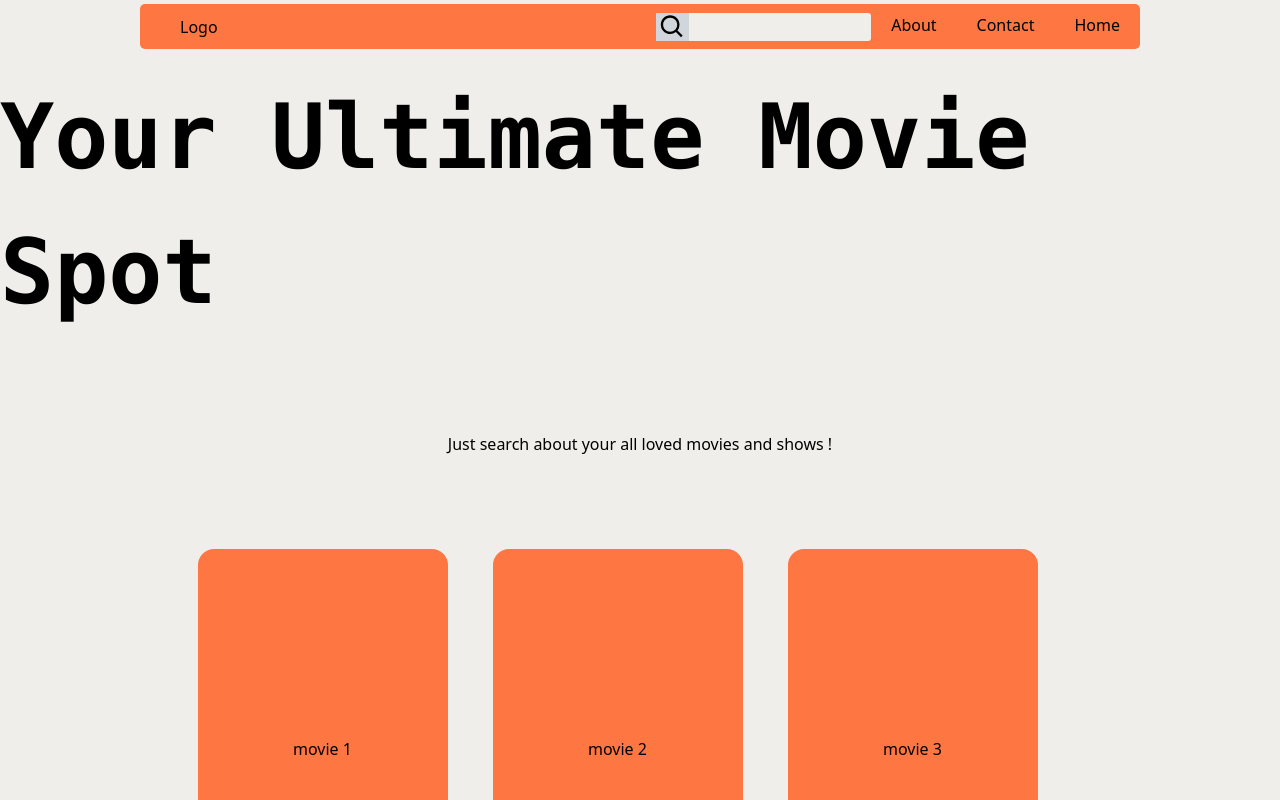
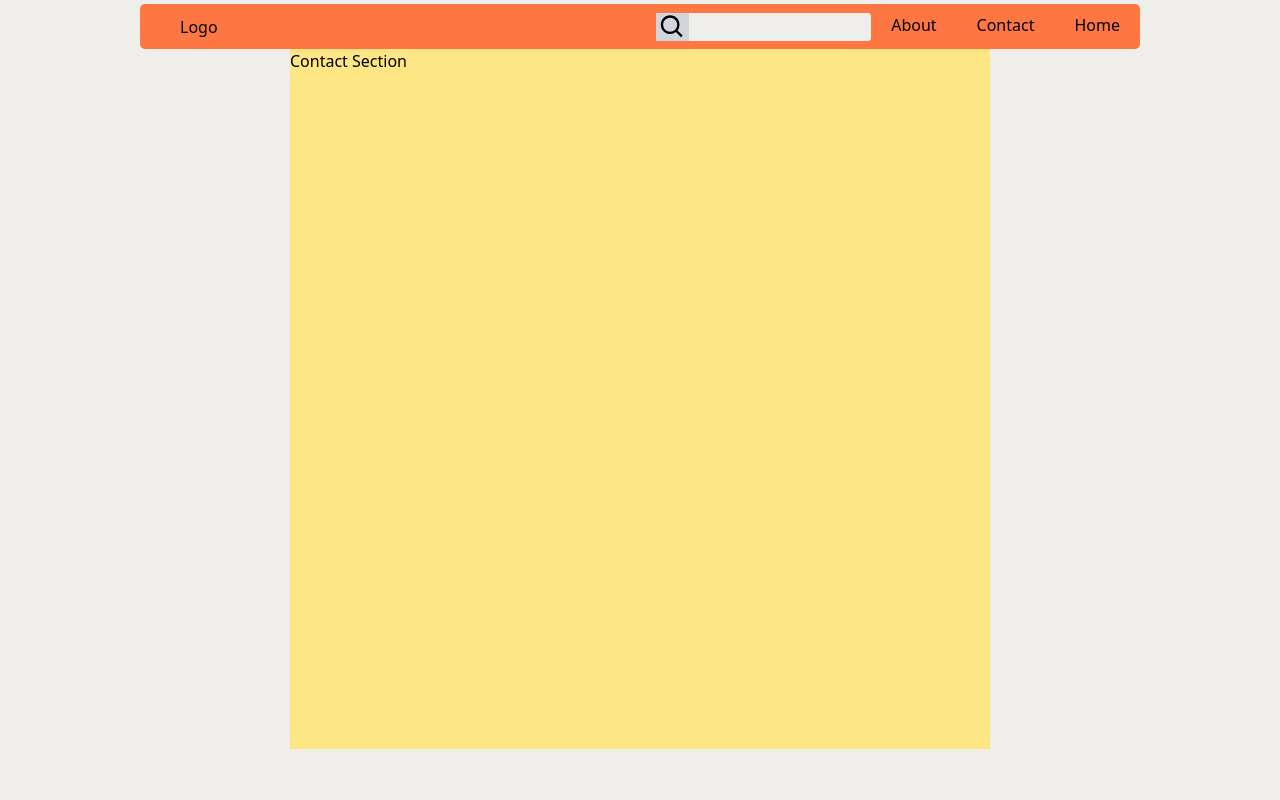
Before and after one commit to Debajyoti-3/Cinefinder, a React (Vite) app: page /Contact in a window 1280 px wide. Shown: the top 800 px of the page. Built offline with nearby package versions, Linux system fonts and the light colour scheme.

Commit message:
feat: setting up router

```diff
--- a/package.json
+++ b/package.json
@@ -13,6 +13,7 @@
     "@tailwindcss/vite": "^4.1.4",
     "react": "^19.0.0",
     "react-dom": "^19.0.0",
+    "react-markdown": "^10.1.0",
     "react-router": "^7.5.1",
     "react-router-dom": "^7.5.1",
     "tailwindcss": "^4.1.4"
--- /dev/null
+++ b/src/components/About/About.jsx
@@ -0,0 +1,23 @@
+import React from 'react'
+import { Link } from 'react-router'
+
+
+function About() {
+  return (
+    <div className='flex justify-center items-center'>
+      <div className='h-[500px] w-[700px] bg-green-200 mt-[50px]'>
+       <pre>
+        We are Here to make simpler life to every Cinfiles.
+        This is our one of projects, around movie lovers,
+        If you are moviephilic then just use our site and rate the site.
+        you can contact us from clicking below,
+        <Link to="/Contact" className='hover:text-cyan-200'>
+        Contact
+        </Link>
+       </pre>
+      </div>
+    </div>
+  )
+}
+
+export default About
--- /dev/null
+++ b/src/components/Contact/Contact.jsx
@@ -0,0 +1,14 @@
+import React from 'react'
+import Markdown from 'react-markdown'
+
+function Contact() {
+  return (
+    <div className='flex justify-center items-center'>
+      <div className='h-[700px] w-[700px] bg-amber-200'>
+        Contact Section
+      </div>
+    </div>
+  )
+}
+
+export default Contact
--- a/src/components/Header/Header.jsx
+++ b/src/components/Header/Header.jsx
@@ -1,14 +1,17 @@
 import React from "react";
 import Logo from "../Logo";
+import { Link,NavLink } from "react-router";
 
 function Header() {
   return (
     <header>
       <div className="flex justify-center">
         <div className="w-[1000px] bg-[#FE7743] h-[45px] flex items-center justify-between mt-1 rounded-[5px] mr-[10px] ml-[10px] drop-shadow-gray-500/50">
+          <Link to=" ">
           <div className="mx-10">
             <Logo />
           </div>
+          </Link>
           <div className="flex justify-between">
             <div className="flex justify-center border-b-black bg-[#EFEEEA] rounded-[3px] pr-0.5 w-[215px]">
               <svg
@@ -23,9 +26,13 @@ function Header() {
               </svg>
               <input type="text" className="border-black p-0.5 w-[180px]" />
             </div>
+            <NavLink to='/About'>
             <div className="mx-5 cursor-pointer">About</div>
+            </NavLink>
 
-            <div className="mx-5 cursor-pointer">Contact</div>
+            <NavLink to="/Contact">
+               <div className="mx-5 cursor-pointer">Contact</div>
+            </NavLink>
             <div className="mx-5 cursor-pointer">Home</div>
           </div>
         </div>
--- a/src/main.jsx
+++ b/src/main.jsx
@@ -1,19 +1,36 @@
 import { StrictMode } from "react";
 import { createRoot } from "react-dom/client";
 import Home from './components/Home/Home.jsx'
+import Layout from './Layout.jsx'
 import "./index.css";
-import App from "./App.jsx";
+import About from '../src/components/About/About.jsx'
+import Contact from '../src/components/Contact/Contact.jsx'
 import { createBrowserRouter, RouterProvider } from "react-router";
 
 const router = createBrowserRouter([
   {
     path: "/",
-    element: <Home/>
+    element: <Layout/>,
+    children:[
+      {
+        path: " ",
+        element: <Home/>
+      },
+      {
+        path: "/About",
+        element: <About/>
+      },
+      {
+        path: "/Contact",
+        element: <Contact/>
+      }
+    ]
+
   },
 ])
 
 createRoot(document.getElementById("root")).render(
   <StrictMode>
-    <App />
+    <RouterProvider router={router}/>
   </StrictMode>
 );
```
Also changed, not shown: 1 other file (tests, documents, lock files or other folders).
